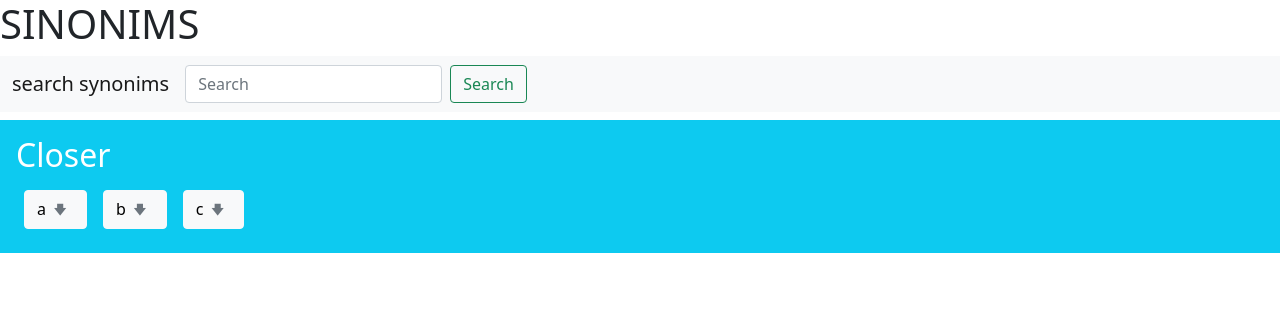
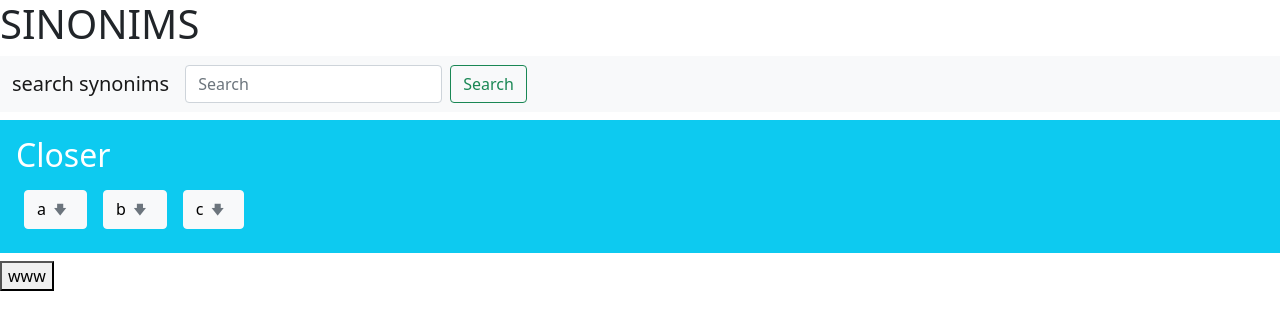
Before and after one commit to pablolucianop/synonimia, a React (Create React App) app: page / in a window 1280 px wide. Shown: the top 330 px of the page. Built offline with nearby package versions, Linux system fonts and the light colour scheme.

Commit message:
one part button

```diff
--- a/src/App.js
+++ b/src/App.js
@@ -58,7 +58,7 @@ class App extends React.Component {
     this.setState({ value: event.target.value })
   }
     handlePick(eee) {
-    this.setState({ picked:[' event.target.value', 'eeee'] })
+    this.setState({ picked:eee })
     console.log('this.state.picked', this.state.picked)
     console.log('eee',eee)
   }
@@ -190,7 +190,7 @@ class App extends React.Component {
           <Badge bg="secondary">{this.state.mainWord}</Badge>
         </h2>
         <Closer todos={this.state.picked} />
-        <Yard todos={this.state.allSyns.todos} handlePick={this.handlePick} func={pull_data}/>
+        <Yard todos={this.state.allSyns.todos} handlePick={this.handlePick} func={pull_data} onHeaderClick={this.handleSort}/>
 
 
       </div>
--- a/src/Yard.js
+++ b/src/Yard.js
@@ -2,10 +2,31 @@ import React from 'react'
 import { WordButton } from './WordButton'
 
 export class Yard   extends React.Component  {
+  constructor() {
+    super();
+    this.submitHandler = this.submitHandler.bind(this);
+    this.state = {
+      inputField: ''
+    };
+  }
+
+    submitHandler(evt) {
+    evt.preventDefault();
+    // pass the input field value to the event handler passed
+    // as a prop by the parent (App)
+    this.props.handlePick(['this.state.inputField','l']);
+
+    // this.setState({
+    //   inputField: ''
+    // });
+  }
+
   componentDidMount() {
   // this.props.handlePick()
 }
-
+  handleClick = () => {
+    this.props.onHeaderClick(this.props.value);
+  }
   render() {
         let navLinks
     if (this.props.todos !== undefined) {
@@ -18,6 +39,8 @@ export class Yard   extends React.Component  {
       })
     }
     this.props.func('My name is Dean Winchester & this is my brother Sammie');
-    return <div className="d-flex flex-row flex-wrap">{navLinks} </div>
+    return (<div className="d-flex flex-row flex-wrap">{navLinks}
+    <button onClick={this.submitHandler}> www</button>
+    </div>)
   }
 }
```
